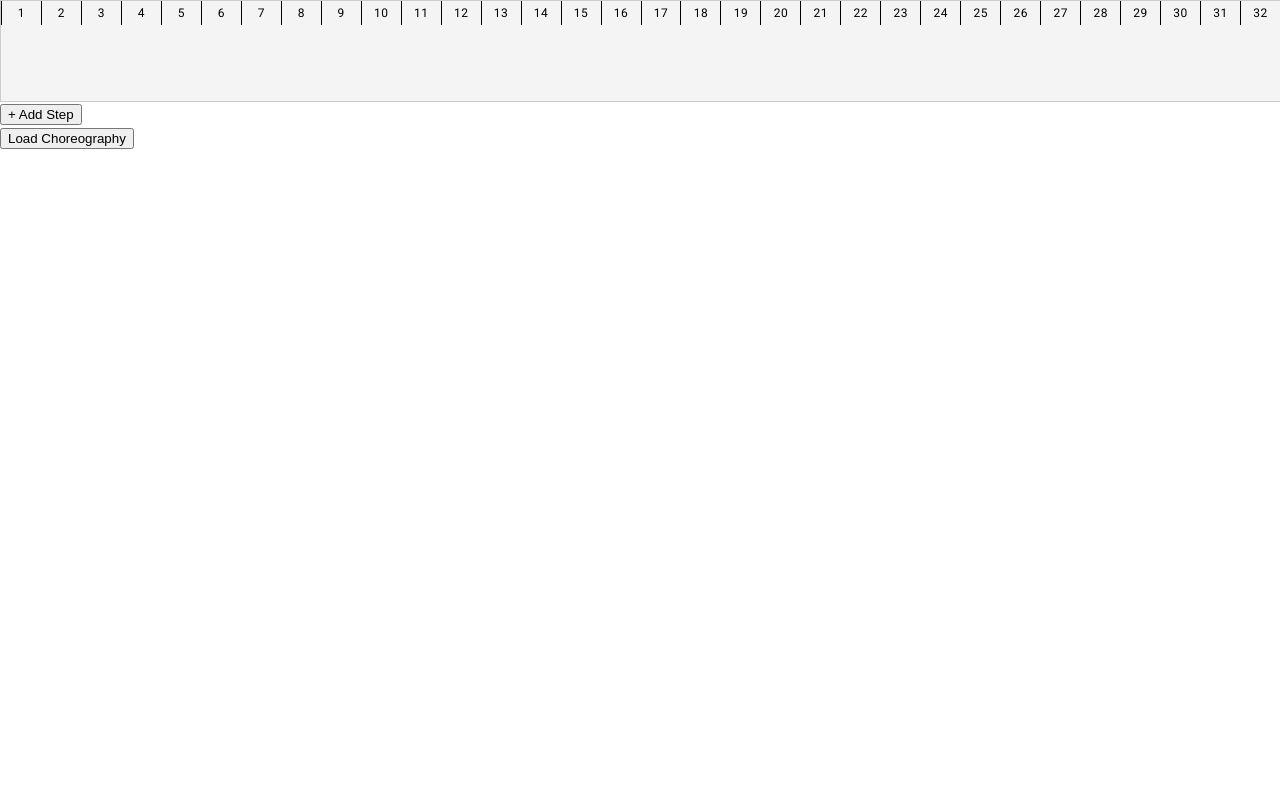
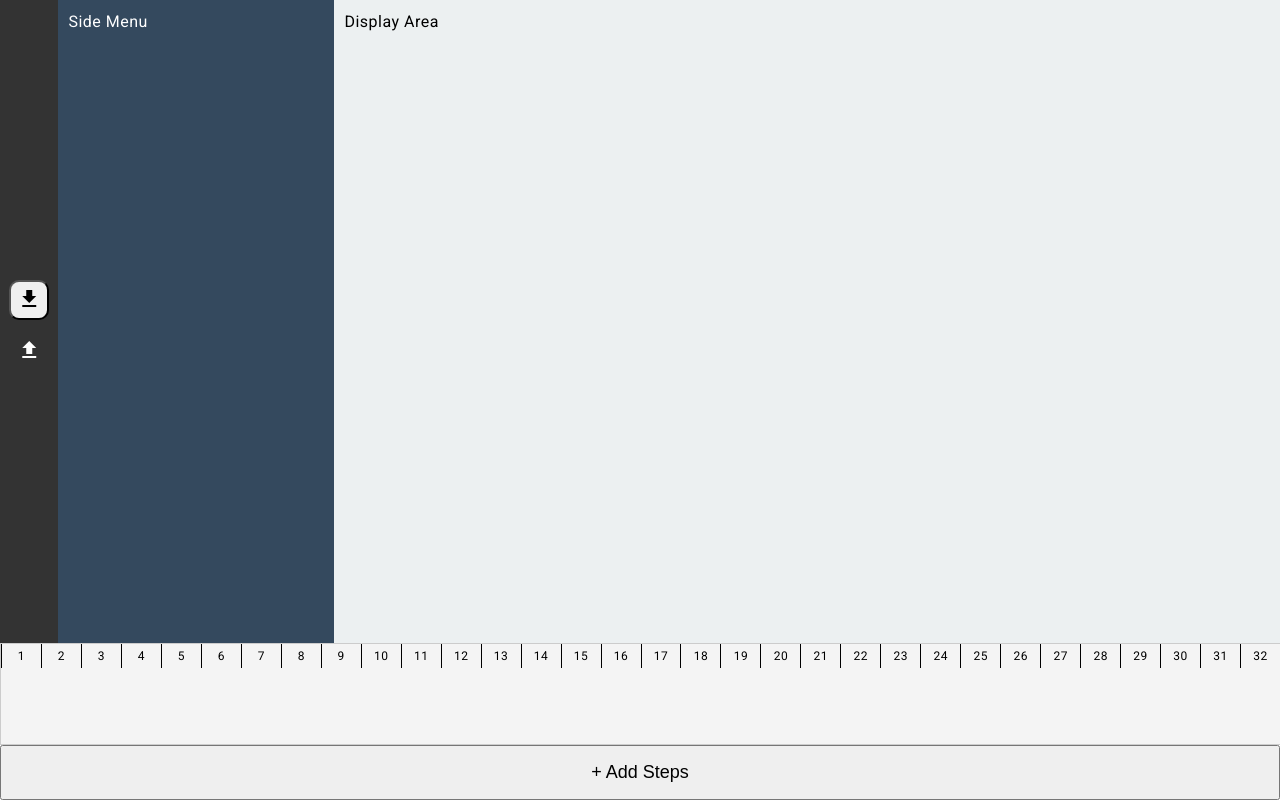
Before and after one commit to chinmaygireesh/Choreography-Builder, an Angular app: page / in a window 1280 px wide. Built offline with nearby package versions, Linux system fonts and the light colour scheme.

Commit message:
display-area

```diff
--- a/src/app/app.component.css
+++ b/src/app/app.component.css
@@ -0,0 +1,88 @@
+.layout-container {
+    display: flex;
+    flex-direction: column;
+    height: 100vh;
+  }
+
+  .sidebar {
+    width: 3%;
+    background: #2c3e50;
+    color: white;
+    padding: 10px;
+    display: flex;
+    flex-direction: column;
+    align-items: center;  /* Centers items horizontally */
+    justify-content: center; /* Centers items vertically */
+    height: 80%; /* Full height of the sidebar */
+    background: #333; /* Adjust as needed */
+    padding: 10px;
+  }
+
+  .side-menu {
+    width: 20%;
+    background: #34495e;
+    color: white;
+    padding: 10px;
+    height: 80%;
+  }
+
+  .display-area {
+    flex-grow: 1;
+    background: #ecf0f1;
+    padding: 10px;
+    height: 80%;
+  }
+
+  .timeline {
+    width: 100%;
+    height: 80px;
+    background: #d35400;
+    color: white;
+    text-align: center;
+    line-height: 80px;
+  }
+
+  .layout-container {
+    display: flex;
+    flex-direction: row;
+    flex-wrap: wrap;
+    height: 100%;
+  }
+
+  .timelineContainer {
+    position: absolute;
+    bottom: 0;
+    left: 0;
+    width: 100%;
+  }
+
+  .sidebar button {
+    width: 40px;
+    height: 40px;
+    border-radius: 10px;
+    margin-bottom: 10px;
+  }
+
+  .file-upload-label {
+    display: flex;
+    align-items: center;
+    justify-content: center;
+    width: 40px;
+    height: 40px;
+    color: white;
+    border-radius: 50%;
+    cursor: pointer;
+    position: relative;
+    border-radius: 10px;
+    margin-bottom: 10px;
+  }
+
+  .file-input {
+    position: absolute;
+    top: 0;
+    left: 0;
+    width: 100%;
+    height: 100%;
+    opacity: 0;
+    cursor: pointer;
+  }
--- a/src/app/app.component.html
+++ b/src/app/app.component.html
@@ -1,2 +1,29 @@
-<app-timeline [bpm]="120"></app-timeline>
-<button (click)="loadChoreography()">Load Choreography</button>
+
+
+<div class="layout-container">
+  <!-- Sidebar -->
+  <div class="sidebar">
+     <button mat-mini-fab color="primary" (click)="saveChoreographyToFile()">
+    <mat-icon>download</mat-icon>
+  </button>
+  <label class="file-upload-label">
+    <mat-icon>upload</mat-icon>
+    <input type="file" (change)="loadChoreographyFromFile($event)" accept=".json" class="file-input">
+  </label>
+  </div>
+
+
+    <!-- Wide Side Menu (40%) -->
+    <div class="side-menu">Side Menu</div>
+    <!-- Display Area (50%) -->
+    <div class="display-area">Display Area
+      <app-display-area></app-display-area>
+    </div>
+
+
+  <!-- Timeline (Bottom) -->
+  <div class="timelineContainer">
+    <app-timeline [bpm]="120"></app-timeline>
+    <!-- <button (click)="loadChoreography()">Load Choreography</button> -->
+  </div>
+</div>
--- a/src/app/app.component.ts
+++ b/src/app/app.component.ts
@@ -2,12 +2,15 @@ import { Component } from '@angular/core';
 import { RouterOutlet } from '@angular/router';
 import { ChoreographyService } from './services/choreography.service';
 import { TimelineComponent } from './components/timeline/timeline.component';
+import { DisplayAreaComponent } from './components/display-area/display-area.component';
+import { MatIconModule } from '@angular/material/icon';
+import { take } from 'rxjs/operators';
 
 
 @Component({
   selector: 'app-root',
   standalone: true,
-  imports: [RouterOutlet,TimelineComponent],
+  imports: [RouterOutlet,TimelineComponent,MatIconModule, DisplayAreaComponent],
   templateUrl: './app.component.html',
   styleUrl: './app.component.css'
 })
@@ -15,41 +18,32 @@ export class AppComponent {
   title = 'choreo-builder-v';
   constructor(private choreographyService: ChoreographyService) {}
 
-  loadChoreography() {
-    const jsonString = `{
-      "steps": [
-        {
-          "id": "step1",
-          "name": "Spin",
-          "startBeat": 0,
-          "beatDuration": 2,
-          "difficulty": "Medium",
-          "level": "Beginner",
-          "travel": "Small",
-          "direction": "Clockwise",
-          "energy": "High",
-          "groove": "Hip-Hop Bounce",
-          "refLink": "https://www.danceexample.com/spin",
-          "video": "https://www.youtube.com/watch?v=example"
-        },
-        {
-  "id": "step2",
-  "name": "Spin-2",
-  "startBeat": 2,
-  "beatDuration": 2,
-  "difficulty": "Medium",
-  "level": "Beginner",
-  "travel": "Small",
-  "direction": "Clockwise",
-  "energy": "High",
-  "groove": "Hip-Hop Bounce",
-  "refLink": "https://www.danceexample.com/spin",
-  "video": "https://www.youtube.com/watch?v=example"
+
+loadChoreographyFromFile(event: Event): void {
+  const input = event.target as HTMLInputElement;
+
+    if (input.files && input.files.length > 0) {
+      const file = input.files[0];
+      const reader = new FileReader();
+
+      reader.onload = () => {
+        try {
+          const jsonString = reader.result as string;
+          this.choreographyService.loadChoreography(jsonString);
+        } catch (error) {
+          console.error("Error parsing JSON file", error);
+        }
+      };
+
+      reader.readAsText(file);
+    }
 }
-      ]
-    }`;
-
-    this.choreographyService.loadChoreography(jsonString);
-  }
+saveChoreographyToFile(): void {
+  var steps = []
+this.choreographyService.steps$.pipe(take(1)).subscribe(res => {
+  steps = res;
+  this.choreographyService.saveChoreographyToFile(steps);
+});
+}
 
 }
--- /dev/null
+++ b/src/app/components/display-area/display-area.component.css
@@ -0,0 +1,12 @@
+.display-area {
+    border: 1px solid #ddd;
+    padding: 15px;
+    margin: 20px;
+    background: #f9f9f9;
+    border-radius: 5px;
+    width: 300px;
+  }
+
+  .display-area h3 {
+    margin-top: 0;
+  }
--- /dev/null
+++ b/src/app/components/display-area/display-area.component.html
@@ -0,0 +1,22 @@
+<div class="display-area" *ngIf="selectedStep">
+    <h3>Step Details</h3>
+    <p><strong>Name:</strong> {{ selectedStep?.name }}</p>
+    <p><strong>Start Beat:</strong> {{ selectedStep?.startBeat }}</p>
+    <p><strong>Duration:</strong> {{ selectedStep?.beatDuration }}</p>
+    <p><strong>Difficulty:</strong> {{ selectedStep?.difficulty }}</p>
+    <p><strong>Level:</strong> {{ selectedStep?.level }}</p>
+    <p><strong>Travel:</strong> {{ selectedStep?.travel }}</p>
+    <p><strong>Direction:</strong> {{ selectedStep?.direction }}</p>
+    <p><strong>Energy:</strong> {{ selectedStep?.energy }}</p>
+    <p><strong>Groove:</strong> {{ selectedStep?.groove }}</p>
+    <p><strong>Reference Link:</strong> <a [href]="selectedStep?.refLink" target="_blank">Click here</a></p>
+    <p><strong>Video:</strong> <a [href]="selectedStep?.video" target="_blank">Watch Video</a></p>
+  </div>
+
+  <div class="video-container" *ngIf="getYouTubeEmbedUrl(selectedStep?.video)">
+    <iframe
+        [src]="getYouTubeEmbedUrl(selectedStep?.video)"
+        frameborder="0"
+        allowfullscreen>
+    </iframe>
+</div>
--- /dev/null
+++ b/src/app/components/display-area/display-area.component.ts
@@ -0,0 +1,38 @@
+import { Component,OnInit } from '@angular/core';
+import { CommonModule } from '@angular/common';
+import { ChoreographyStep,ChoreographyService } from '../../services/choreography.service';
+import { DomSanitizer, SafeResourceUrl } from '@angular/platform-browser';
+
+@Component({
+  selector: 'app-display-area',
+  standalone: true,
+  imports: [CommonModule],
+  templateUrl: './display-area.component.html',
+  styleUrl: './display-area.component.css'
+})
+export class DisplayAreaComponent {
+  selectedStep: ChoreographyStep | null = null;
+
+  constructor(private _choreographyStep: ChoreographyService, private sanitizer: DomSanitizer ){
+
+  }
+  ngOnInit() {
+    this._choreographyStep.selectedStep$.subscribe(step => {
+      this.selectedStep = step;
+      console.log(this.selectedStep);
+    });
+  }
+
+  getYouTubeEmbedUrl(videoUrl?: string): SafeResourceUrl | null {
+    if (!videoUrl) return null;
+
+    // Convert standard YouTube URL to embed format
+    const videoIdMatch = videoUrl.match(/(?:https?:\/\/)?(?:www\.)?youtube\.com\/watch\?v=([^&]+)/);
+    if (videoIdMatch && videoIdMatch[1]) {
+      return this.sanitizer.bypassSecurityTrustResourceUrl(`https://www.youtube.com/embed/${videoIdMatch[1]}`);
+    }
+
+    return null;
+  }
+
+}
--- a/src/app/components/timeline/timeline.component.css
+++ b/src/app/components/timeline/timeline.component.css
@@ -45,3 +45,10 @@
     border-radius: 8px;
     border: 2px solid black;
   }
+  .full-width-btn {
+    width: 100%;
+    margin-top: 0px;
+    font-size: 18px;
+    padding: 15px;
+    text-align: center;
+  }
--- a/src/app/components/timeline/timeline.component.html
+++ b/src/app/components/timeline/timeline.component.html
@@ -13,10 +13,12 @@
         [style.left]="calculateLeftPosition(step.startBeat)"
         [style.width]="calculateWidth(step.beatDuration)"
         [style.background]="getRandomColor(step.name)"
-        (click)="openEditStepDialog(step)">
+        (click)="selectStep(step)">
         {{ step.name }}
       </div>
     </div>
   </div>
-  <button mat-raised-button color="primary" (click)="openAddStepModal()">+ Add Step</button>
+  <button mat-raised-button color="primary"  class="full-width-btn" (click)="openAddStepModal()">+ Add Steps</button>
+  <!-- <button mat-raised-button color="primary" (click)="downloadChoreoJson()">Download </button>
+  <input type="file" (change)="loadChoreographyFromFile($event)" accept=".json"> -->
 </div>
--- a/src/app/components/timeline/timeline.component.ts
+++ b/src/app/components/timeline/timeline.component.ts
@@ -73,5 +73,31 @@ export class TimelineComponent implements OnInit {
     const hue = hash % 360; // Keep within HSL range
     return `hsl(${hue}, 70%, 60%)`; // Vibrant colors with good contrast
   }
+  downloadChoreoJson()
+  {
+    this.choreographyService.saveChoreographyToFile(this.steps);
+  }
+  loadChoreographyFromFile(event: Event): void {
+    const input = event.target as HTMLInputElement;
+
+    if (input.files && input.files.length > 0) {
+      const file = input.files[0];
+      const reader = new FileReader();
+
+      reader.onload = () => {
+        try {
+          const jsonString = reader.result as string;
+          this.choreographyService.loadChoreography(jsonString);
+        } catch (error) {
+          console.error("Error parsing JSON file", error);
+        }
+      };
+
+      reader.readAsText(file);
+    }
+  }
+  selectStep(step: ChoreographyStep) {
+    this.choreographyService.selectStep(step)
+  }
 
 }
--- a/src/app/services/choreography.service.ts
+++ b/src/app/services/choreography.service.ts
@@ -24,9 +24,16 @@ export class ChoreographyService {
   private stepsSubject = new BehaviorSubject<ChoreographyStep[]>([]);
   steps$ = this.stepsSubject.asObservable();
 
+  private selectedStepSubject = new BehaviorSubject<ChoreographyStep | null>(null);
+  selectedStep$ = this.selectedStepSubject.asObservable();
+
+  selectStep(step: ChoreographyStep) {
+    this.selectedStepSubject.next(step);
+  }
+
   loadChoreography(jsonString: string) {
     const parsedData = JSON.parse(jsonString);
-    this.stepsSubject.next(parsedData.steps);
+    this.stepsSubject.next(parsedData);
   }
   addStep(newStep: ChoreographyStep) {
     const currentSteps = this.stepsSubject.value;
@@ -46,4 +53,18 @@ export class ChoreographyService {
     const currentSteps = this.stepsSubject.value.filter((step) => step.id !== stepId);
     this.stepsSubject.next(currentSteps);
   }
+  saveChoreographyToFile(steps: ChoreographyStep[]): void {
+    const choreographyData = JSON.stringify(steps, null, 2); // Converts array to formatted JSON
+    const blob = new Blob([choreographyData], { type: "application/json" });
+    const url = window.URL.createObjectURL(blob);
+    const a = document.createElement("a");
+
+    a.href = url;
+    a.download = "choreography.json";
+    document.body.appendChild(a);
+    a.click();
+    document.body.removeChild(a);
+    window.URL.revokeObjectURL(url);
+  }
+
 }
```
Also changed, not shown: 1 other file (tests, documents, lock files or other folders).
